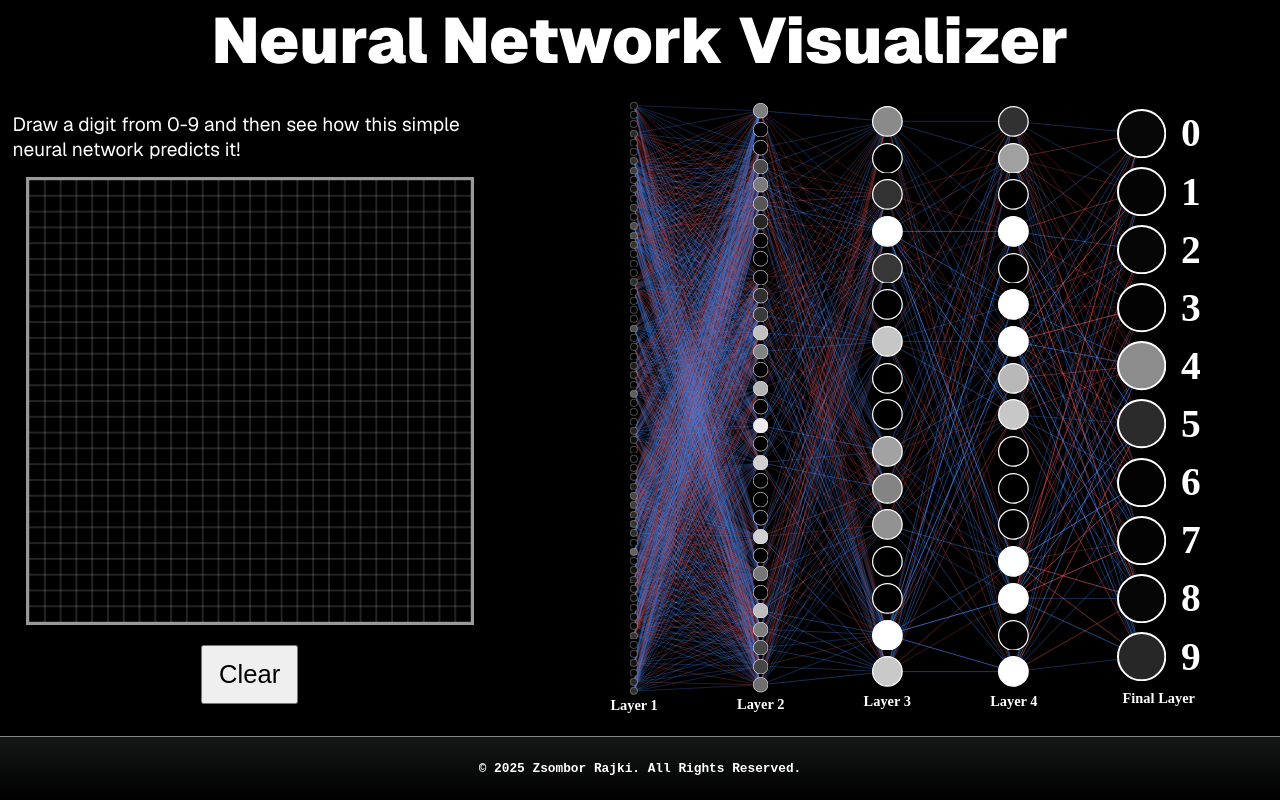
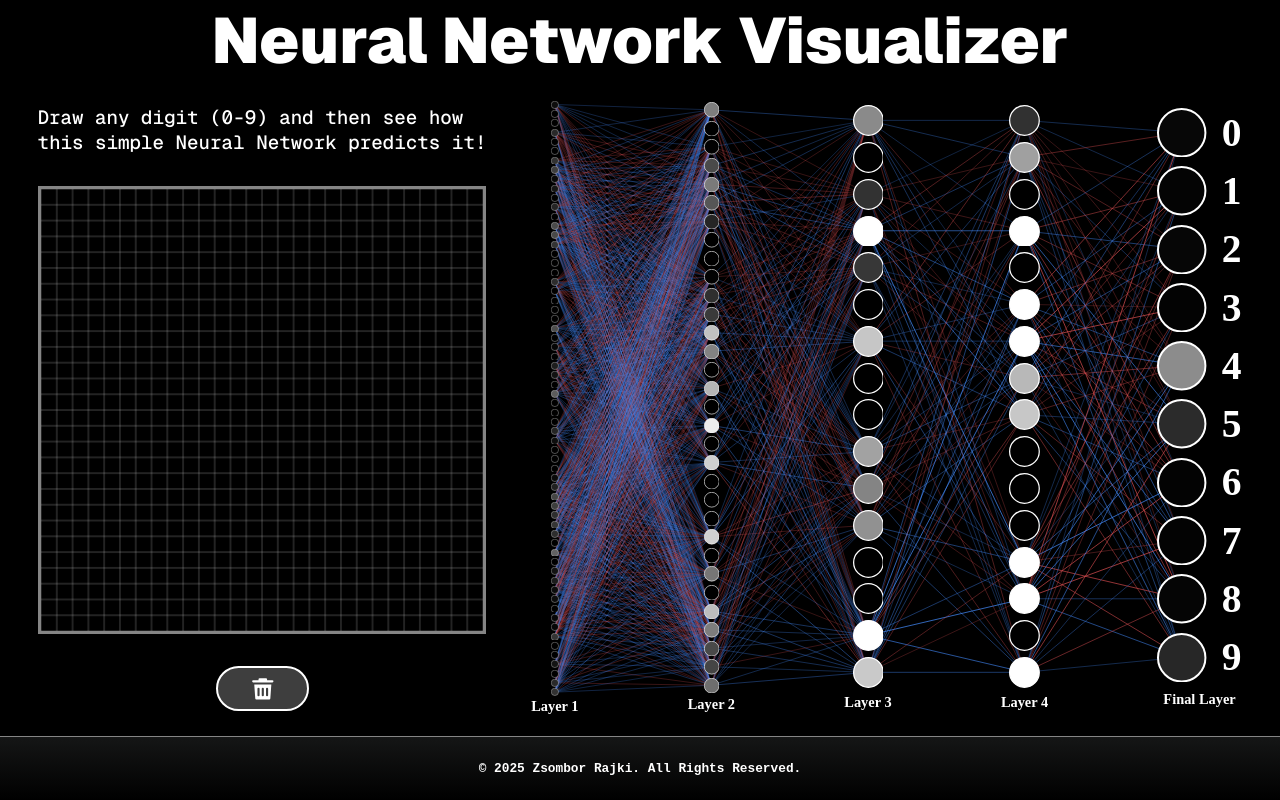
Before and after one commit to zs-rajki/nnvisuals, a React (Vite) app: page / in a window 1280 px wide. Built offline with nearby package versions, Linux system fonts and the light colour scheme.

Commit message:
New button + padding changes

```diff
--- a/src/Canvas/Canvas.jsx
+++ b/src/Canvas/Canvas.jsx
@@ -139,7 +139,7 @@ export default function Canvas({ onGridChange }) {
 	return (
 		<div className={styles.canvasGrid}>
 			<div className={styles.text}>
-				Draw a digit from 0-9 and then see how this simple neural network predicts it!
+                Draw any digit (0-9) and then see how this simple Neural Network predicts it!
 			</div>
 			<div ref={containerRef} className={styles.canvasContainer}>
 				<canvas
@@ -152,7 +152,11 @@ export default function Canvas({ onGridChange }) {
 				/>
 			</div>
 			<div className={styles.buttonContainer}>
-				<button className={styles.clearButton} onClick={handleClear}>Clear</button>
+				<button className={styles.clearButton} onClick={handleClear}>
+                    <svg xmlns="http://www.w3.org/2000/svg" viewBox="0 0 24 24">
+                        <path d="M22 5a1 1 0 0 1-1 1H3a1 1 0 0 1 0-2h5V3a1 1 0 0 1 1-1h6a1 1 0 0 1 1 1v1h5a1 1 0 0 1 1 1zM4.934 21.071 4 8h16l-.934 13.071a1 1 0 0 1-1 .929H5.931a1 1 0 0 1-.997-.929zM15 18a1 1 0 0 0 2 0v-6a1 1 0 0 0-2 0zm-4 0a1 1 0 0 0 2 0v-6a1 1 0 0 0-2 0zm-4 0a1 1 0 0 0 2 0v-6a1 1 0 0 0-2 0z"/>
+                    </svg>
+                </button>
 			</div>
 		</div>
 	);
--- a/src/Canvas/Canvas.module.css
+++ b/src/Canvas/Canvas.module.css
@@ -17,9 +17,9 @@
     display: flex;
     justify-content: center;
     align-items: flex-start;
-    font-family: "Geist", sans-serif;
-    /* font-family: "Geist Mono", monospace; */
-    font-weight: 400;
+    /* font-family: "Geist", sans-serif; */
+    font-family: "Geist Mono", monospace;
+    font-weight: 500;
     color: white;
     font-size: clamp(0.9rem, 1.5vw, 2rem);
 }
@@ -28,14 +28,14 @@
     grid-area: canvas;
     display: flex;
     justify-content: center;
-    align-items: flex-start;
+    align-items: center;
     width: 100%;
     height: 100%;
     max-height: 500px; /* may delete this later */
 }
 .canvas {
 	touch-action: none;
-	border: 3px solid #999;
+	border: 3px solid #858585;
 	display: block;
     width: 100%;
     height: 100%;
@@ -47,20 +47,48 @@
     justify-content: center;
     align-items: center;
 }
-.clearButton {
-    padding: max(0.5rem, 1vw) max(1rem, 2.5%);
+/* .clearButton {
+    padding: max(0.5rem, 1vw) max(1rem, 2.5vw);
+    border-radius: 9999px;
 	font-size: max(1rem, 2vw);
 	cursor: pointer;
+}      */
+.clearButton {
+    padding: max(0.5rem, 0.5vw) calc(4 * max(0.5rem, 0.5vw));
+    border-radius: 9999px; /* pill */
+    background-color: #3e3e3e;
+    border: 2px solid #ffffff;
+    color: #ffffff;
+    display: inline-flex;
+    align-items: center;
+    justify-content: center;
+    cursor: pointer;
+    transition: background-color 0.3s ease, transform 0.2s ease;
+}
+.clearButton svg {
+    width: max(1.5rem, 2vw);
+    height: max(1.5rem, 2vw);
+    fill: currentColor; /* uses button's text color */
+}
+@media (hover: hover) and (pointer: fine) {
+  .clearButton:hover {
+    background-color: #858585;
+  }
+}
+.clearButton:active {
+  transform: scale(0.95);
 }
 
 @media only screen and (max-width: 600px) {
     .canvasGrid {
-        max-width: 500px;
-        display: grid;
         grid-template-areas:
         'text canvas'
         'button canvas';
         grid-template-columns: 1fr 1.5fr;
         grid-template-rows: auto 1fr;
     }
+
+    .canvasContainer {
+        align-items: flex-start;
+    }
 }
--- a/src/NeuralNetwork/NeuralNetwork.module.css
+++ b/src/NeuralNetwork/NeuralNetwork.module.css
@@ -1,6 +1,6 @@
 .container {
     display: flex;
-    justify-content: space-evenly;
+    justify-content: space-between;
     align-items: center;
     width: 100%;
     height: 100%;
@@ -34,7 +34,3 @@
     align-items: center;
     gap: 15px;
 }
-/* .finalNode h1 {
-    font-size: 1rem;
-    color: #ffffff;
-} */
--- a/src/index.css
+++ b/src/index.css
@@ -22,7 +22,6 @@ body {
     grid-template-rows: 10vh 1fr 8vh;
     width: 100vw;
     height: 100vh;
-    gap: 2.5%
 }
 
 .title {
@@ -40,17 +39,20 @@ body {
 
 .canvas {
     grid-area: canvas;
+    padding: 2.5%;
+    padding-left: 5%;
 }
 
 .network {
     grid-area: network;
-    /* background-color: rgba(0, 128, 0, 0.208); */
     display: flex;
     justify-content: center;
     align-items: center;
     overflow: hidden;
     width: 100%;
     height: 100%;
+    padding: 2.5%;
+    padding-right: 5%;
 }
 
 .footer {
@@ -79,4 +81,11 @@ body {
         width: 100vw;
         height: 100vh;
     }
+    .canvas {
+        padding: 2.5%;
+    }
+
+    .network {
+        padding: 2.5%;
+    }
 }
```
